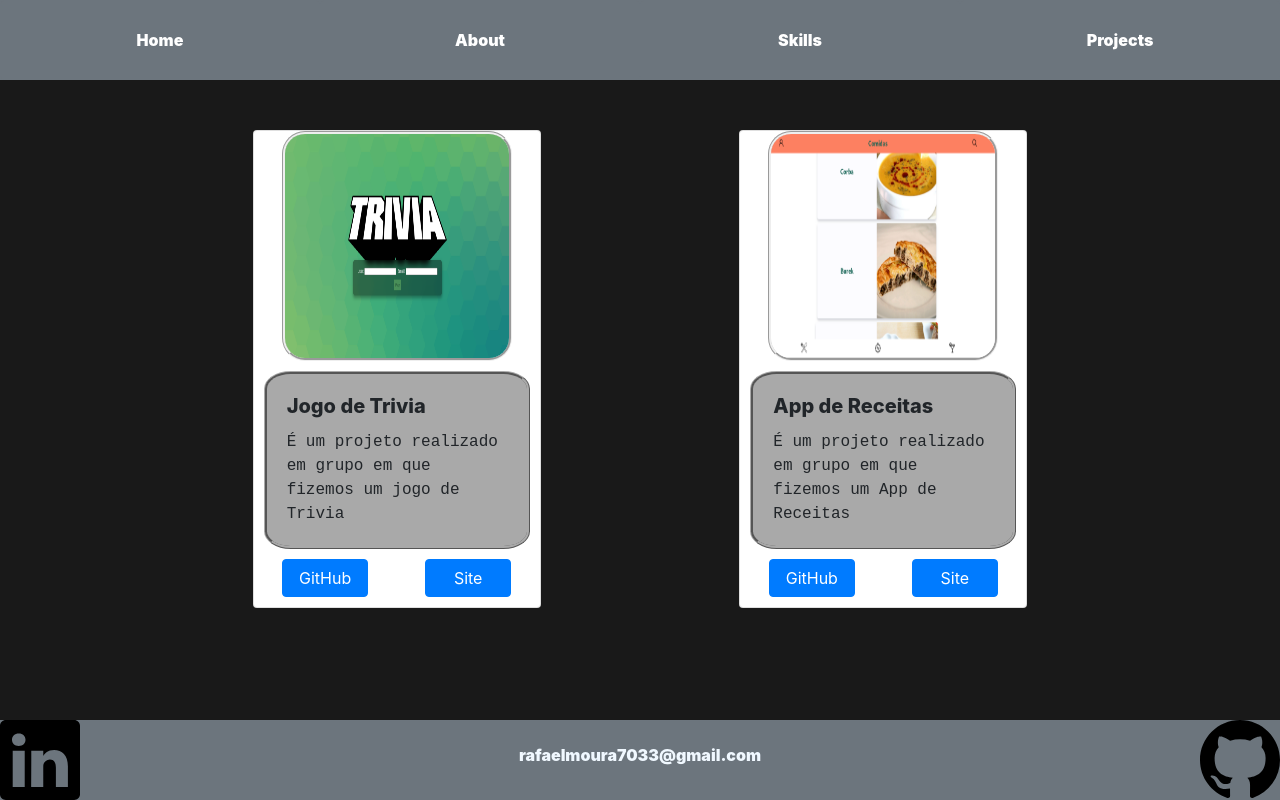
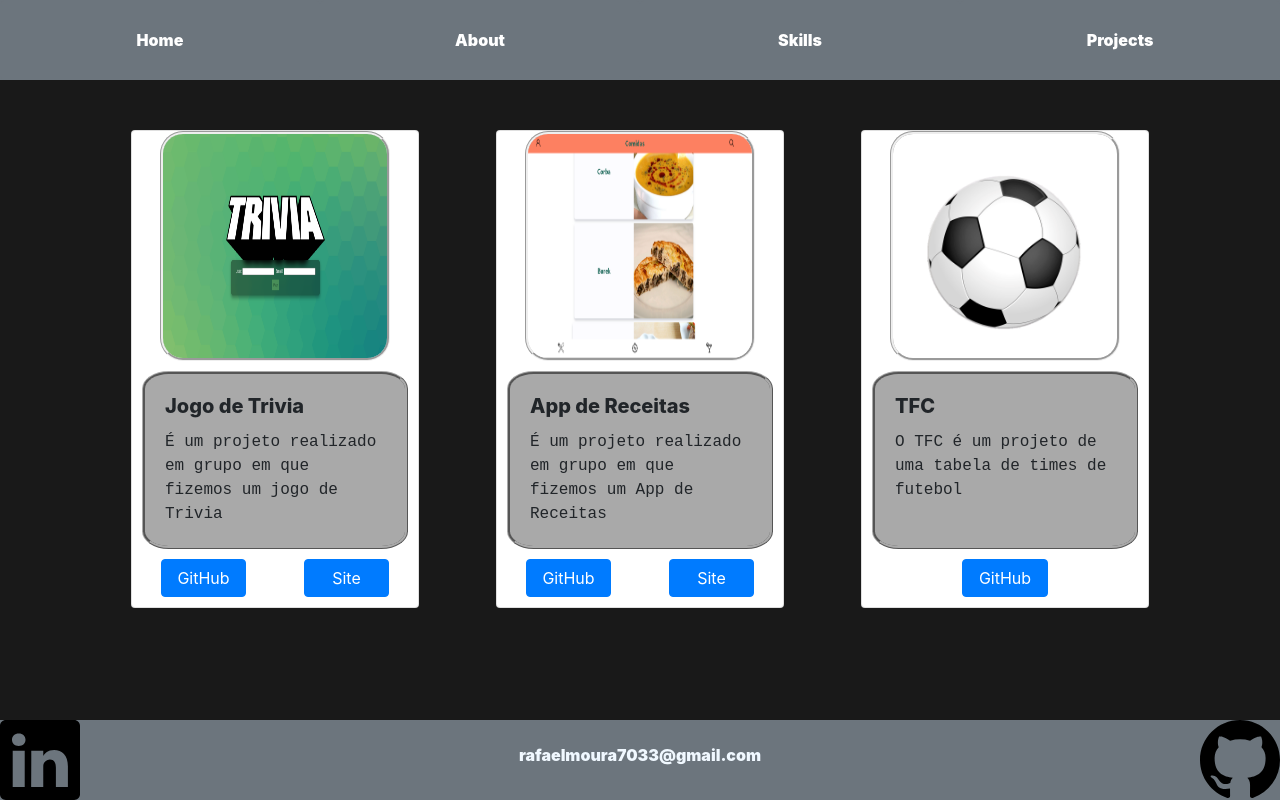
Before and after one commit to RafaelMoura11/portfolio, a React (Create React App) app: page /projects in a window 1280 px wide. Built offline with nearby package versions, Linux system fonts and the light colour scheme.

Commit message:
Adicionando mongodb as skills e o tfc aos projetos

```diff
--- a/src/components/ProjectCard.js
+++ b/src/components/ProjectCard.js
@@ -12,7 +12,7 @@ export default function ProjectCard({ project }) {
 
       <div className="project-card-button">
         <a href={ project.github } className="btn btn-primary" target="_blank" rel="noreferrer">GitHub</a>
-        <a href={ project.deploy } className="btn btn-primary" target="_blank" rel="noreferrer">Site</a>
+        { project.deploy && <a href={ project.deploy } className="btn btn-primary" target="_blank" rel="noreferrer">Site</a> }
       </div>
     </div>
   )
--- a/src/images/index.js
+++ b/src/images/index.js
@@ -14,6 +14,7 @@ import node from './node.png'
 import mysql from './mysql.png'
 import heroku from './heroku.png'
 import typescript from './typescript.png'
+import tfc from './tfc.png';
 
 const images = {
   javascript,
@@ -31,7 +32,8 @@ const images = {
   node,
   mysql,
   heroku,
-  typescript
+  typescript,
+  tfc,
 }
 
 export default images;
--- a/src/my_data/index.js
+++ b/src/my_data/index.js
@@ -78,6 +78,11 @@ const MY_DATA = {
         tech: 'TypeScript',
         description: 'É um superset do JavaScript que adiciona tipagem estática à linguagem',
         image: images.typescript
+      },
+      {
+        tech: 'MongoDB',
+        description: 'O MongoDB é um Banco de Dados não relacional',
+        image: 'https://www.tekskills.in/img/services-home/mongodb-logo.png'
       }
     ],
 
@@ -95,6 +100,12 @@ const MY_DATA = {
         description: 'É um projeto realizado em grupo em que fizemos um App de Receitas',
         github: 'https://github.com/RafaelMoura11/recipe-app',
         deploy: 'https://recipe-app-ecru.vercel.app/'
+      },
+      {
+        name: 'TFC',
+        image: images.tfc,
+        description: 'O TFC é um projeto de uma tabela de times de futebol',
+        github: 'https://github.com/RafaelMoura11/TFC',
       }
     ]
   }
```
Also changed, not shown: src/images/tfc.png (added).
